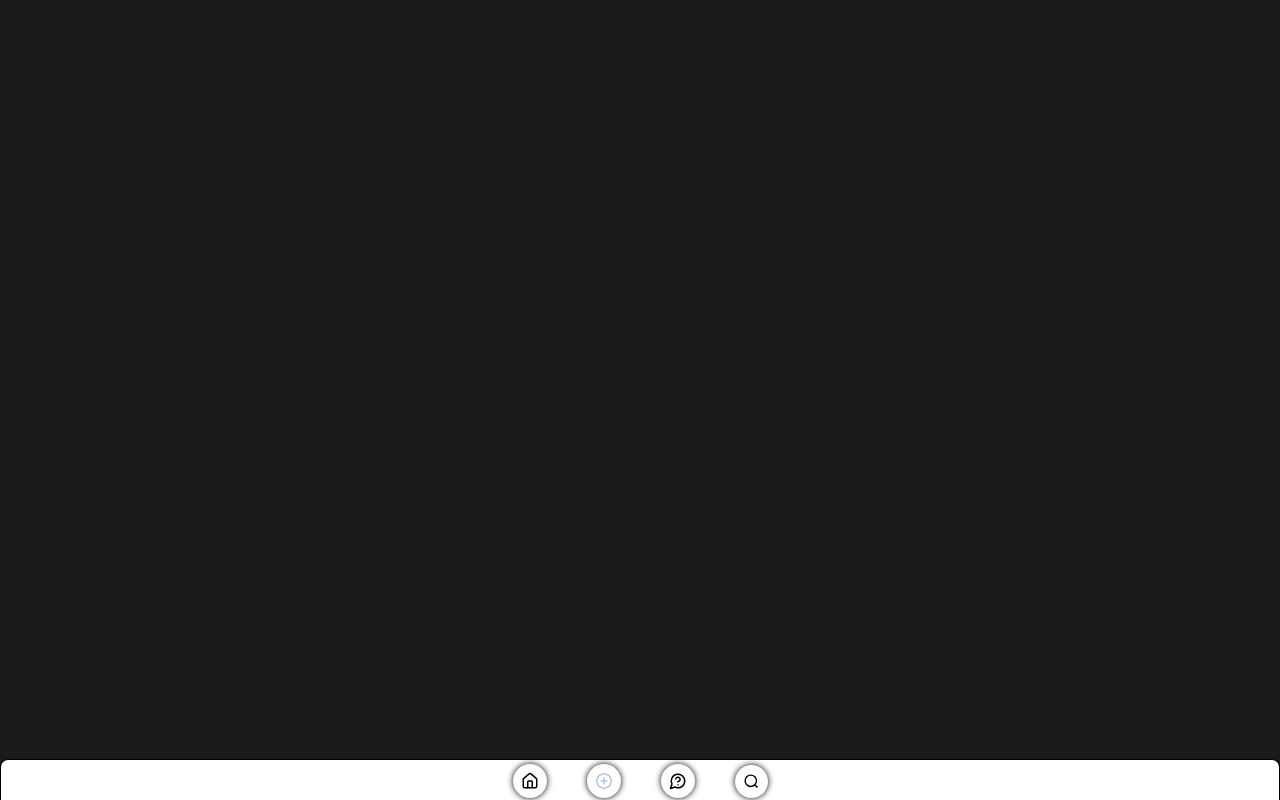
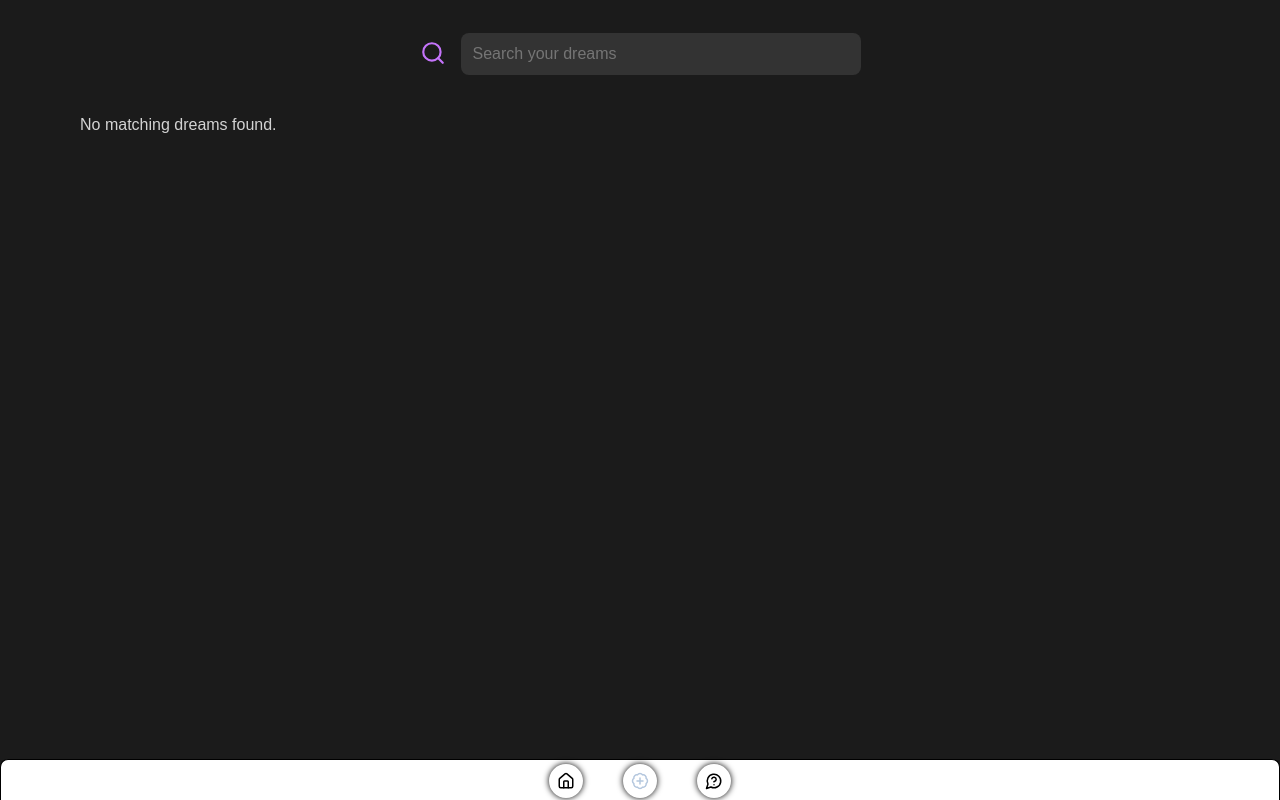
Before and after one commit to colepuls/Dream-Keeper, a React (Vite) app: page / in a window 1280 px wide. Built offline with nearby package versions, Linux system fonts and the light colour scheme.

Commit message:
Added dream search & filter.

```diff
--- a/src/assets/AIChat.css
+++ b/src/assets/AIChat.css
@@ -62,11 +62,12 @@ html, body {
   border-radius: 6px;
   padding-left: 10px;
   padding-top: 4px;
-  color: black;
-  background-color: white;
+  color: white;
+  background-color: #333;
   user-select: none;
   outline: none;
   line-height: 36px;
+  border: navy;
 }
 
 .input-text:focus {
@@ -95,8 +96,8 @@ html, body {
 }
 
 .user-bubble {
-  background-color:white;
-  color: black;
+  background-color: #333;
+  color: white;
   align-self: flex-end;
   margin-left: auto;
 }
--- a/src/assets/home.css
+++ b/src/assets/home.css
@@ -15,7 +15,7 @@ body {
   max-height: 90vh;
   width: 100%;
   margin-top: 0px;
-  padding-top: 32px;
+  padding-top: 8px;
 
   scrollbar-width: none; /* Firefox */
   -ms-overflow-style: none; /* Internet Explorer 10+ */
@@ -24,3 +24,46 @@ body {
 #dream-container::-webkit-scrollbar {
   display: none; /* Chrome, Safari, Opera */
 }
+
+.search-bar {
+  margin-left: auto;
+  margin-right: auto;
+  margin-top: -25px;
+  margin-bottom: 15px;
+  display: block;
+  width: 400px;
+  max-width: 600px;
+  padding: 12px;
+  border-radius: 8px;
+  border: none;
+  font-size: 16px;
+  background-color: #333;
+  color: white;
+}
+
+.search-bar:focus {
+  outline: none;
+}
+
+.search-container {
+  display: flex;
+  align-items: center;
+  justify-content: center;
+}
+
+@keyframes cyclePColors {
+  0%   { stroke: rgb(200, 118, 255); }
+  16%  { stroke: rgb(169, 40, 255); }
+  33%  { stroke: rgb(115, 10, 185); }
+  50%  { stroke: rgb(93, 40, 128); }
+  66%  { stroke: rgb(105, 29, 156); }
+  83%  { stroke: rgb(141, 84, 180); }
+  100% { stroke: rgb(200, 118, 255); }
+}
+
+.search-icon {
+  margin-bottom: 42px;
+  margin-right: 15px;
+  stroke: white;
+  animation: cyclePColors 2s linear infinite;
+}
--- a/src/components/DreamInput.jsx
+++ b/src/components/DreamInput.jsx
@@ -1,6 +1,5 @@
 import { useState, useRef } from 'react';
 import '../assets/DreamInput.css';
-import '../assets/Navigator.css';
 import Modal from '../components/Modal';
 import { queryOllama } from '../apis/OllamaApi';
 import Navigator from '../components/Navigator';
--- a/src/components/Home.jsx
+++ b/src/components/Home.jsx
@@ -1,8 +1,9 @@
 import { useEffect, useState } from 'react';
 import DreamCard from '../components/DreamCard';
 import Navigator from '../components/Navigator';
+import { queryOllama } from '../apis/OllamaApi';
+import { Search } from 'lucide-react';
 import '../assets/Home.css';
-import '../assets/Navigator.css';
 
 /**
  * Component for the Home page, where users can create a new dream and view or edit their other dreams.
@@ -10,32 +11,27 @@ import '../assets/Navigator.css';
  * @returns html for new dream button and dream cards.
  */
 export default function Home() {
-  // Initilaize dreams as empty list and and setDreams to update list and re-render.
   const [dreams, setDreams] = useState([]);
+  const [searchQuery, setSearchQuery] = useState('');
+  const [filteredDreams, setFilteredDreams] = useState([]);
 
-  // Runs once after the Home component is mounted (displayed) becasue of '[]'.
-  // Loads dreams from local storage and sets them.
   useEffect(() => {
     const saved = JSON.parse(localStorage.getItem('dreams')) || [];
     setDreams(saved);
+    setFilteredDreams(saved);
   }, []);
 
-  // Takes argument updatedDreams (new list of dreams) and sets them, then puts new list of dreams into local storage.
   const updateLocalStorage = (updatedDreams) => {
     setDreams(updatedDreams);
+    setFilteredDreams(updatedDreams);
     localStorage.setItem('dreams', JSON.stringify(updatedDreams));
   };
 
-  // Takes argument id (unique identifier for a dream) and returns every dream but the id of the one passed in,
-  // resulting in deleting the dream. Then updates to local storage.
   const handleDelete = (id) => {
     const filtered = dreams.filter((d) => d.id !== id);
     updateLocalStorage(filtered);
   };
 
-  // Takes argument id (unique identifier for a dream). Prompts user to edit title. Exits if no title is entered.
-  // Then finds the dream that was edited, makes a copy and updates the title.
-  // Then updated to local storage.
   const handleEdit = (id) => {
     const newTitle = prompt('Edit title:');
     if (!newTitle) return;
@@ -45,11 +41,54 @@ export default function Home() {
     updateLocalStorage(updated);
   };
 
+  useEffect(() => {
+    const timeout = setTimeout(async () => {
+      if (!searchQuery.trim()) {
+        setFilteredDreams(dreams);
+        return;
+      }
+
+      const systemPrompt = `
+      You're an assistant helping filter dream journal entries.
+      Given a query and a list of dreams, return only the important keywords or themes the user might be asking about.
+      Respond with a comma-separated list of single keywords only.
+
+      User query: "${searchQuery}"
+      `;
+
+      try {
+        const res = await queryOllama(systemPrompt);
+        const keywords = res.split(',').map(k => k.trim().toLowerCase()).filter(k => k);
+
+        const matches = dreams.filter(dream => {
+          const text = `${dream.title} ${dream.text} ${dream.mood}`.toLowerCase();
+          return keywords.some(k => text.includes(k));
+        });
+        setFilteredDreams(matches);
+      } catch (err) {
+        console.error('Search error:', err);
+      }
+    }, 600);
+
+    return () => clearTimeout(timeout);
+  }, [searchQuery, dreams]);
+
   return (
     <div className="page-container">
 
+      <div className="search-container">
+        <Search className="search-icon" size={26}/>
+        <input
+          type="text"
+          className="search-bar"
+          placeholder="Search your dreams"
+          value={searchQuery}
+          onChange={(e) => setSearchQuery(e.target.value)}
+        />
+      </div>
+
       <div id="dream-container">
-        {dreams.map((dream) => (
+        {filteredDreams.map((dream) => (
           <DreamCard
             key={dream.id}
             dream={dream}
@@ -57,6 +96,7 @@ export default function Home() {
             onDelete={handleDelete}
           />
         ))}
+        {filteredDreams.length === 0 && <p>No matching dreams found.</p>}
       </div>
 
       <Navigator />
--- a/src/components/Navigator.jsx
+++ b/src/components/Navigator.jsx
@@ -1,5 +1,6 @@
 import { Link } from 'react-router-dom';
-import { House, BadgePlus, Search, MessageCircleQuestion } from 'lucide-react';
+import { House, BadgePlus, MessageCircleQuestion } from 'lucide-react';
+import '../assets/Navigator.css';
 
 export default function Navigator() {
   return (
@@ -15,8 +16,6 @@ export default function Navigator() {
         <Link to="/AskAI" className="help-button">
           <MessageCircleQuestion color="black" size={18}/>
         </Link>
-
-        <Search className="search-button" color="black" size={33} />
     </div>
   );
 }
```
